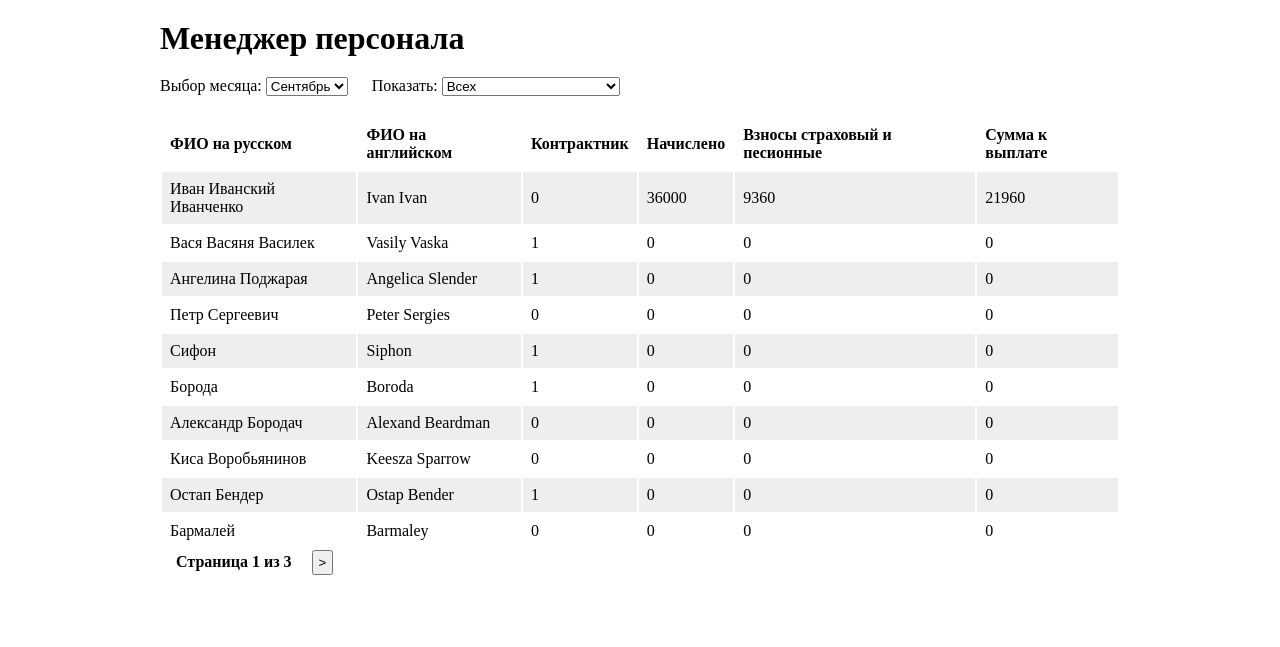
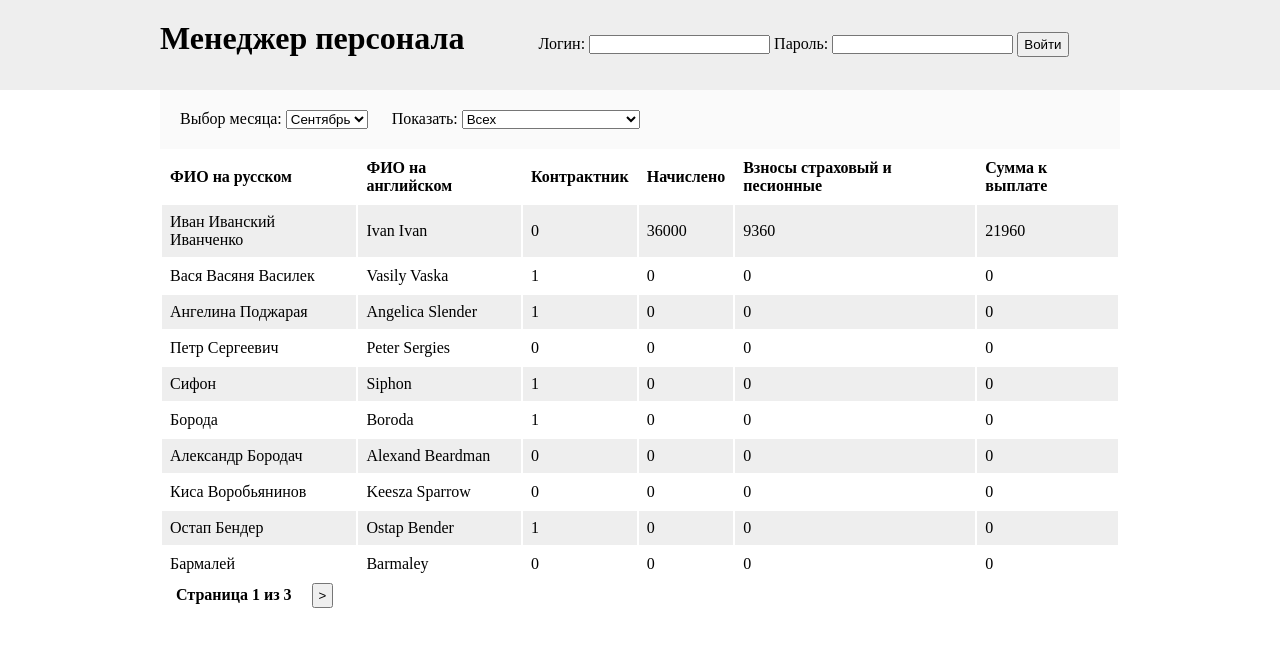
Before and after one commit to shaloput/Employee-managment, a PHP site: page / in a window 1280 px wide. Shown: the top 647 px of the page. Run offline with PHP 8.4, Linux system fonts and the light colour scheme; data comes from the database, SQL or seed files in the repository.

Commit message:
Login in progress

```diff
--- a/connect.php
+++ b/connect.php
@@ -5,7 +5,6 @@ $username = "root";
 $password = "";
 $db = "emplo_management";
 
-
 $mysqli = mysqli_connect($host, $username, $password, $db);
 mysqli_set_charset ( $mysqli, "utf8");
 
--- a/index.php
+++ b/index.php
@@ -1,4 +1,6 @@
-<?php ?>
+<?php
+session_start();
+?>
 
 <!DOCTYPE html>
 <html lang="en">
@@ -11,6 +13,17 @@
 	<div class="header">
 		<div class="container">
 			<h1>Менеджер персонала</h1>
+			<div class="login-block">
+
+					Логин:
+					<input id="username" type="text">
+
+					Пароль:
+					<input id="password" type="password">
+
+					<button id="login" onclick="javascript:login.php">Войти</button>
+
+			</div>
 		</div>
 	</div>
 	<div class="container">
--- /dev/null
+++ b/login.php
@@ -0,0 +1,5 @@
+<?php
+include_once ("connect.php");
+
+
+ ?>
--- a/main.js
+++ b/main.js
@@ -67,5 +67,25 @@ function setCurrentMoth() {
 	month_box.selectedIndex = month;
 }
 
+function login(username, password) {
+	if (username == undefined) {
+
+	}
+
+	var hr = new XMLHttpRequest();
+	hr.open("POST", "login.php", true);
+	hr.setRequestHeader ("Content-type", "application/x-www-form-urlencoded");
+	hr.onreadystatechange = function() {
+		if (hr.readyState == 4 && hr.status == 200) {
+
+		}
+	}
+
+	var login_vars =
+	alert (login_vars);
+
+
+}
+
 setCurrentMoth();
 request_page();
--- a/pagination_parser.php
+++ b/pagination_parser.php
@@ -1,7 +1,5 @@
 <?php
 
-// Скрипт срабатывает только когда передан номер страницы.
-if(isset($_POST['pn'])) {
 	include_once ("connect.php");
 
 	$rpp = 10;
@@ -84,14 +82,12 @@ if(isset($_POST['pn'])) {
 	}
 
 	// Закрываем соединение
-    mysqli_close($mysqli);
+	mysqli_close($mysqli);
 	// Отправляем данные обратно в ajax
 	//$json_10 = chop ($json_10, ",");
 	$json_10 .= '"control_data":{"lastpage_num":"'.$lastpage_num.'"}';
 	$json_10 .= '}';
     echo $json_10;
 
-	//exit();
-}
 
 ?>
--- a/style.css
+++ b/style.css
@@ -6,10 +6,24 @@
 .container {
 	width: 960px;
 	margin: auto;
+	height: 100%;
 }
 
 .header {
-	margin: 20px auto;
+	padding-top: 20px;
+	padding-bottom: 20px;
+	background: #eee;
+	height: 50px;
+	position: relative;
+}
+
+h1 {
+	display: inline-block;
+}
+
+.login-block {
+	display: inline-block;
+	margin-left: 70px;
 }
 
 p {
@@ -21,16 +35,14 @@ button {
 }
 
 .controls {
-	margin-top: 10px;
-	margin-bottom: 20px;
+	padding-top: 20px;
+	padding-bottom: 20px;
+	padding-left: 20px;
+	background: #fafafa;
 }
 
 select {
 	margin-right: 20px;
-}
-
-table {
-
 }
 
 td, th {
@@ -41,7 +53,6 @@ th {
 	text-align: left;
 }
 
-
 table tr:nth-child(even) {
     background-color: #eee;
 }
```
